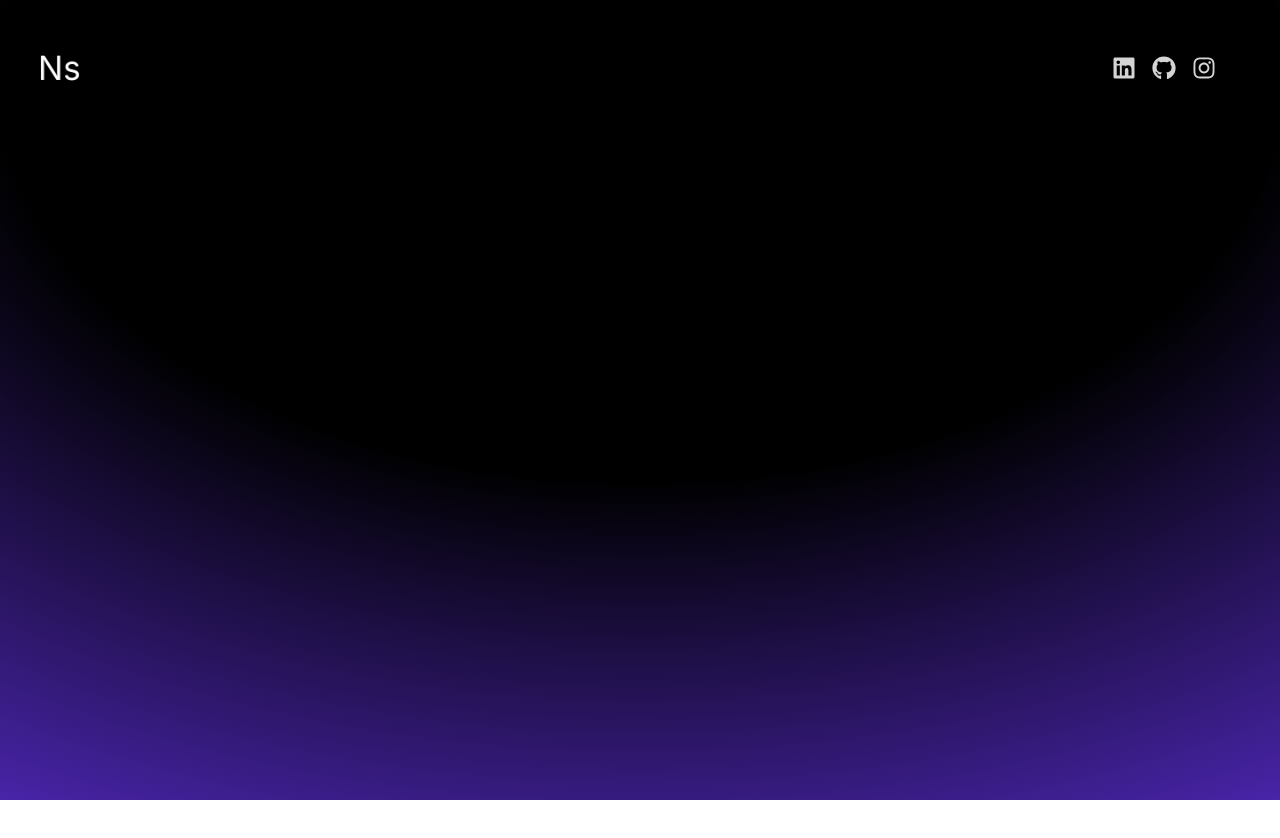
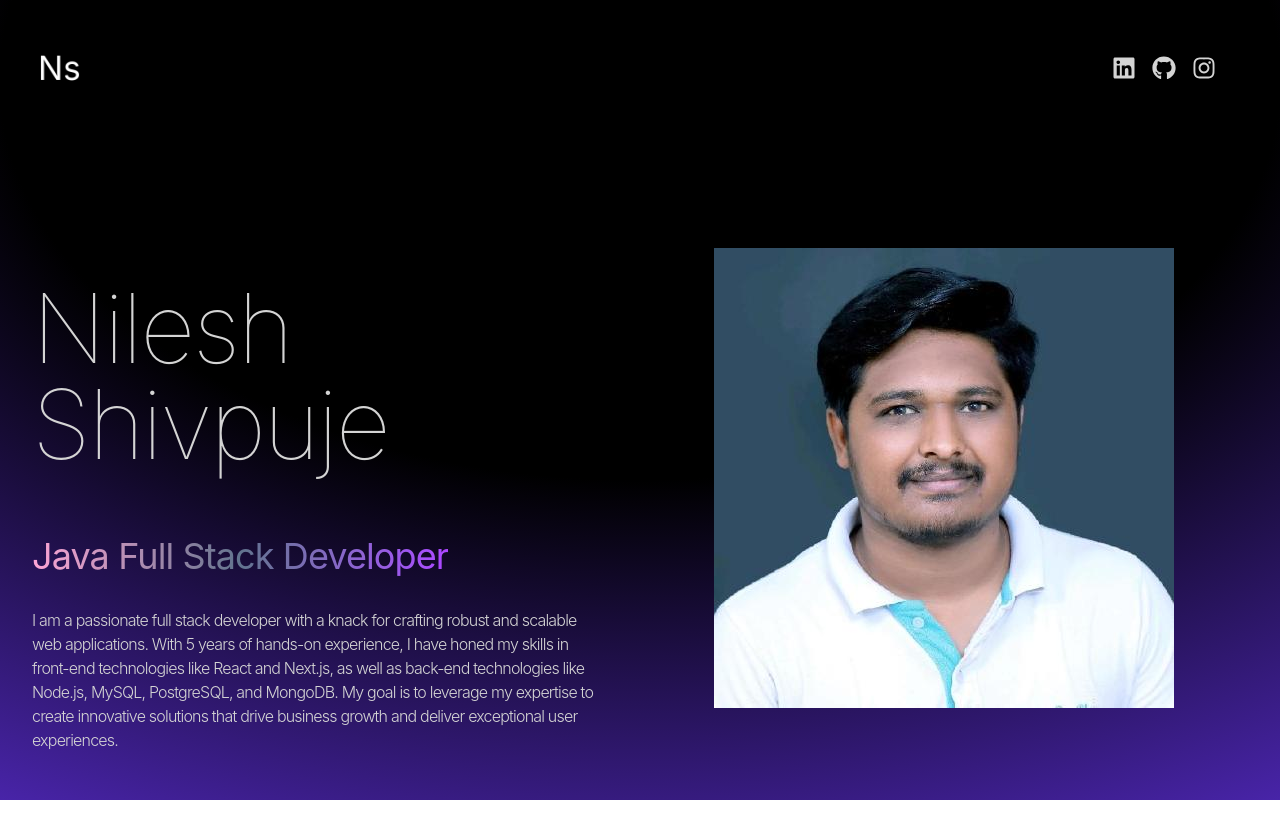
Before and after one commit to NilShiv/Nilesh_Shivpuje_Portfolio_React, a React (Vite) app: page / in a window 1280 px wide. Shown: the top 838 px of the page. Before the commit the page ends 800 px from the top, so only its background shows below. Built offline with nearby package versions, Linux system fonts and the light colour scheme.

Commit message:
Hero section created for the portfolio.

```diff
--- a/src/App.jsx
+++ b/src/App.jsx
@@ -1,4 +1,5 @@
 import "./App.css";
+import Hero from "./components/Hero";
 import Navbar from "./components/Navbar";
 
 function App() {
@@ -8,6 +9,7 @@
       <div className="absolute inset-0 -z-10 h-full w-full items-center px-5 py-24 [background:radial-gradient(125%_125%_at_50%_10%,#000_40%,#63e_100%)]"></div>
       <div className="container mx-auto px-8">
         <Navbar />
+        <Hero />
       </div>
     </div>
   );
--- /dev/null
+++ b/src/components/Hero.jsx
@@ -0,0 +1,31 @@
+import { HERO_CONTENT } from "../constants";
+import profilePic from "../assets/nileshShivpujeProfile.png";
+
+const Hero = () => {
+  return (
+    <div className="pb-4 lg:mb-35">
+      <div className="flex flex-wrap">
+        <div className="w-full lg:w-1/2">
+          <div className="flex flex-col items-center lg:items-start">
+            <h1 className="pb-16 text-6xl font-thin tracking-tight lg:mt-16 lg:text-8xl">
+              Nilesh Shivpuje
+            </h1>
+            <span className="bg-gradient-to-r from-pink-300 via-slate-500 to-purple-500 bg-clip-text text-4xl tracking-tight text-transparent">
+              Java Full Stack Developer
+            </span>
+            <p className="my-2 max-w-xl py-6 font-light tracking-tighter">
+              {HERO_CONTENT}
+            </p>
+          </div>
+        </div>
+        <div className="w-full lg:w-1/2 lg:p-8">
+          <div className="flex justify-center">
+            <img src={profilePic} alt="Nilesh Shivpuje" />
+          </div>
+        </div>
+      </div>
+    </div>
+  );
+};
+
+export default Hero;
```
Also changed, not shown: src/assets/kevinRushProfile.png (deleted), src/assets/nileshShivpujeProfile.png (added).
